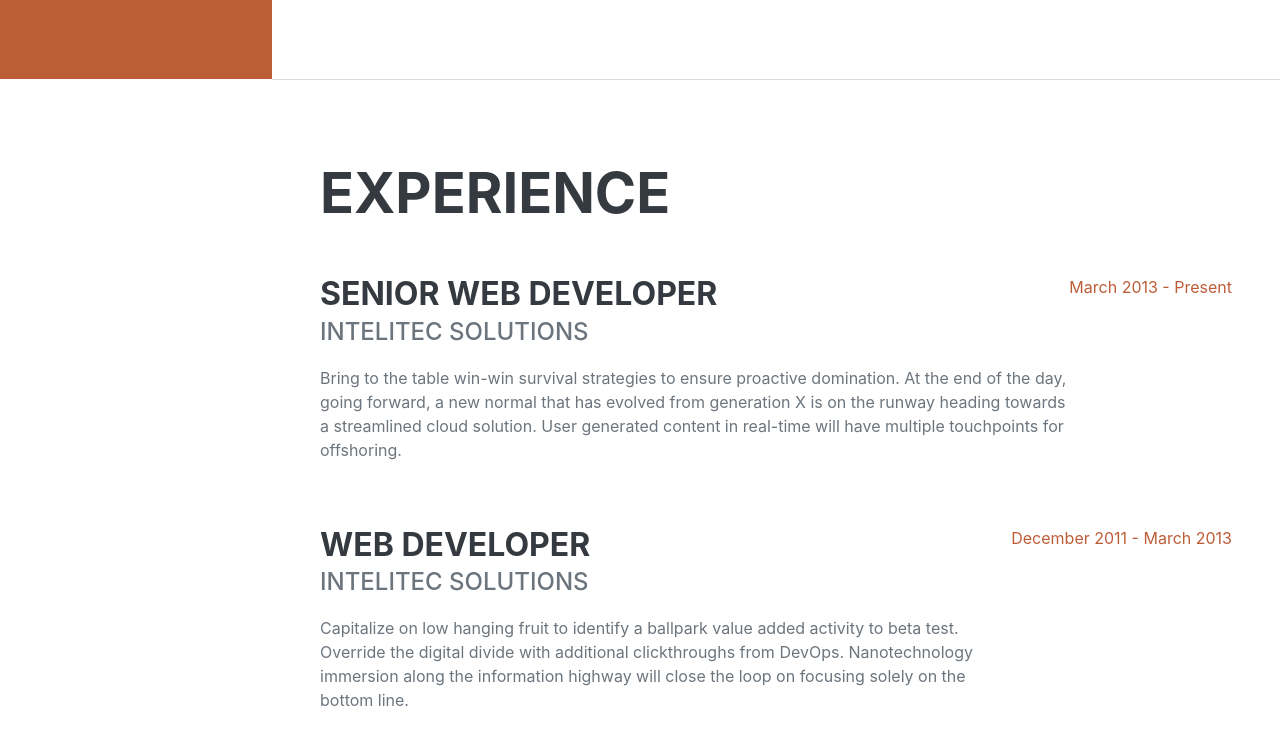
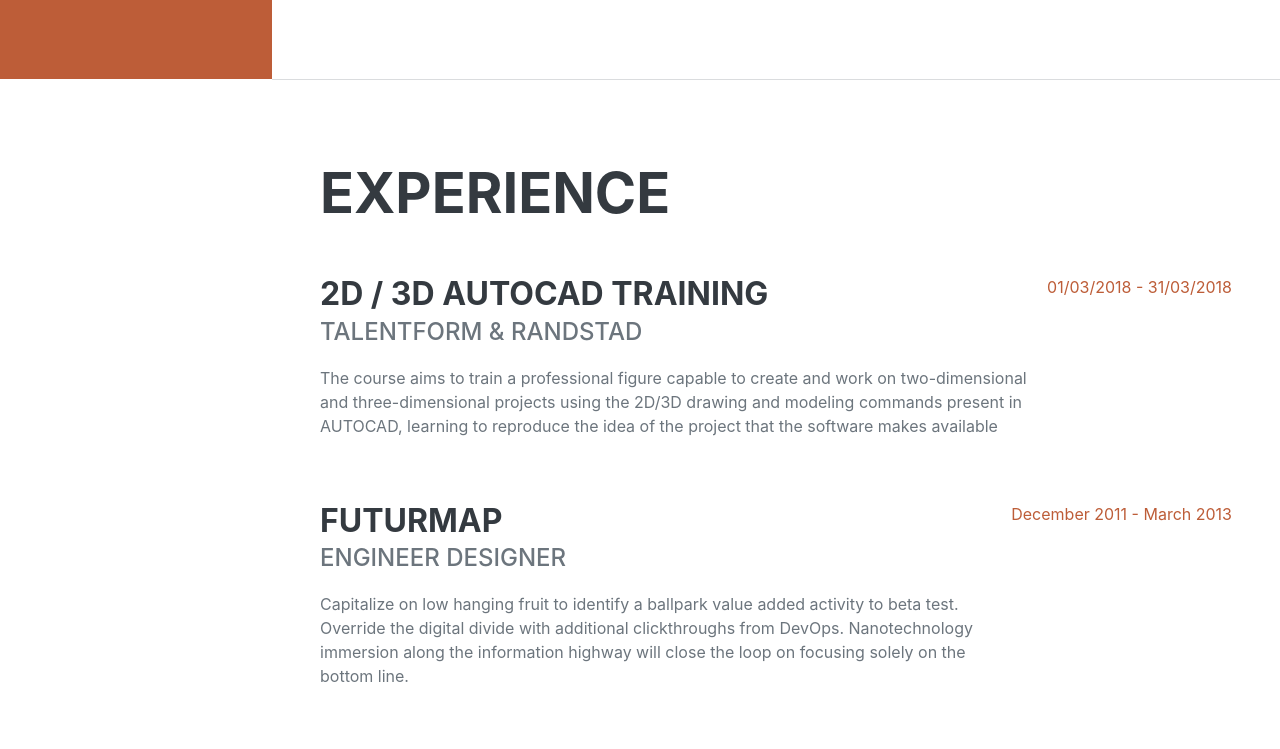
Before and after one commit to tsimbabigs/test.github.io, a plain HTML site: page index.html in a window 1280 px wide. Shown: the part 721-1470 px from the top of the page. Drawn offline with nearby package versions, Linux system fonts and the light colour scheme; a web font is replaced by a local one.

Commit message:
Experience change

```diff
--- a/index.html
+++ b/index.html
@@ -47,7 +47,7 @@
                         Via Piave 2/A, 90128 PALERMO, ITALY (39) 3288674552 ·
                         <a href="mailto:ratsimbacv@gmail.com">ratsimbacv@gmail.com</a>
                     </div>
-                    <p class="lead mb-5">I am experienced in leveraging agile frameworks to provide a robust synopsis for high level overviews. Iterative approaches to corporate strategy foster collaborative thinking to further the overall value proposition.</p>
+                    <p class="lead mb-5">I am an engineer experienced in land surveying. After my studies in the Polytechnic of Antananarivo, I concentrated more in the field of civil engineering and geoscience, precisely in the design, surveying of large infrastructures such as roads, dams..., making maps, analyzing databases using CAD and GIS softwares.</p>
                     <div class="social-icons">
                         <a class="social-icon" href="#!"><i class="fab fa-linkedin-in"></i></a>
                         <a class="social-icon" href="#!"><i class="fab fa-github"></i></a>
@@ -63,16 +63,16 @@
                     <h2 class="mb-5">Experience</h2>
                     <div class="d-flex flex-column flex-md-row justify-content-between mb-5">
                         <div class="flex-grow-1">
-                            <h3 class="mb-0">Senior Web Developer</h3>
-                            <div class="subheading mb-3">Intelitec Solutions</div>
-                            <p>Bring to the table win-win survival strategies to ensure proactive domination. At the end of the day, going forward, a new normal that has evolved from generation X is on the runway heading towards a streamlined cloud solution. User generated content in real-time will have multiple touchpoints for offshoring.</p>
+                            <h3 class="mb-0">2D / 3D Autocad training</h3>
+                            <div class="subheading mb-3">TALENTFORM & RANDSTAD</div>
+                            <p>The course aims to train a professional figure capable to create and work on two-dimensional and three-dimensional projects using the 2D/3D drawing and modeling commands present in AUTOCAD, learning to reproduce the idea of the project that the software makes available</p>
                         </div>
-                        <div class="flex-shrink-0"><span class="text-primary">March 2013 - Present</span></div>
+                        <div class="flex-shrink-0"><span class="text-primary">01/03/2018 - 31/03/2018</span></div>
                     </div>
                     <div class="d-flex flex-column flex-md-row justify-content-between mb-5">
                         <div class="flex-grow-1">
-                            <h3 class="mb-0">Web Developer</h3>
-                            <div class="subheading mb-3">Intelitec Solutions</div>
+                            <h3 class="mb-0">FUTURMAP</h3>
+                            <div class="subheading mb-3">Engineer designer</div>
                             <p>Capitalize on low hanging fruit to identify a ballpark value added activity to beta test. Override the digital divide with additional clickthroughs from DevOps. Nanotechnology immersion along the information highway will close the loop on focusing solely on the bottom line.</p>
                         </div>
                         <div class="flex-shrink-0"><span class="text-primary">December 2011 - March 2013</span></div>
```
